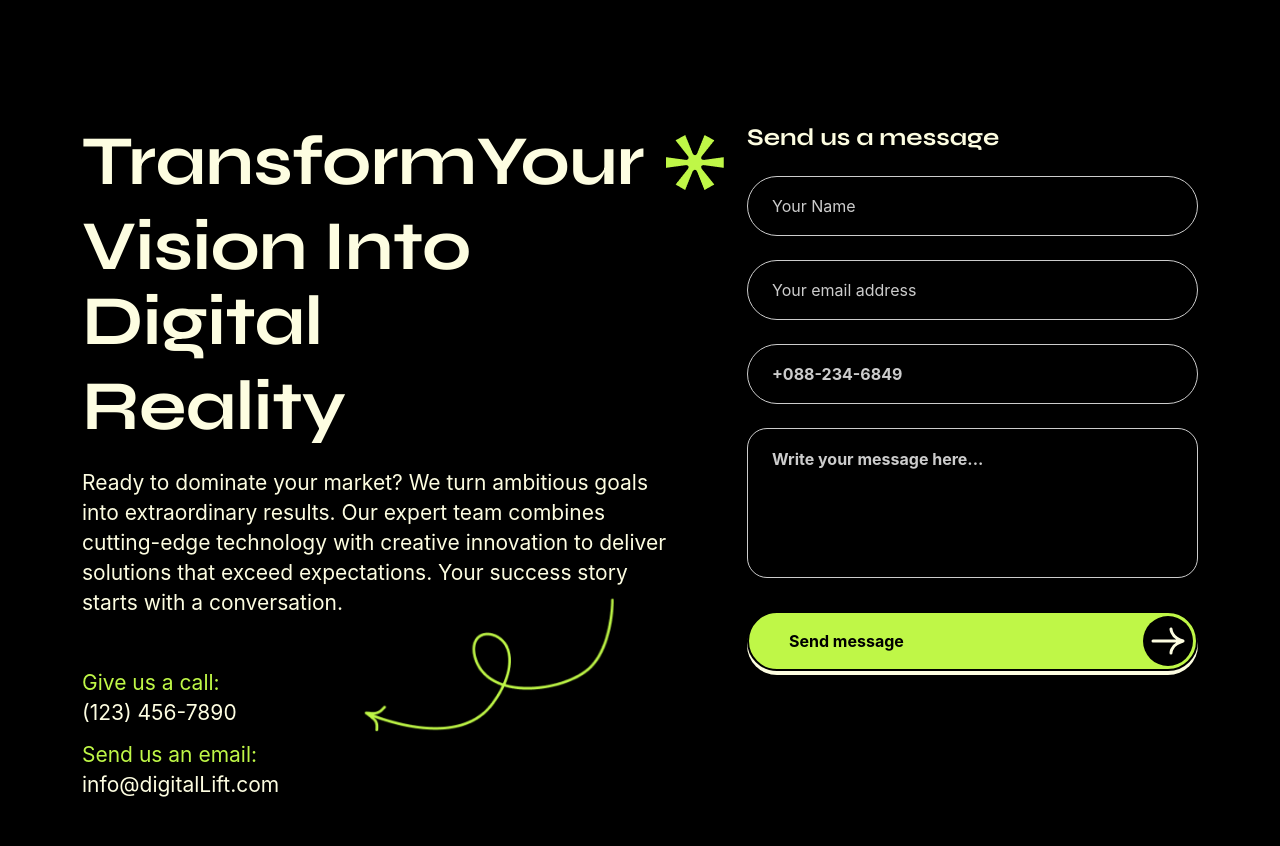
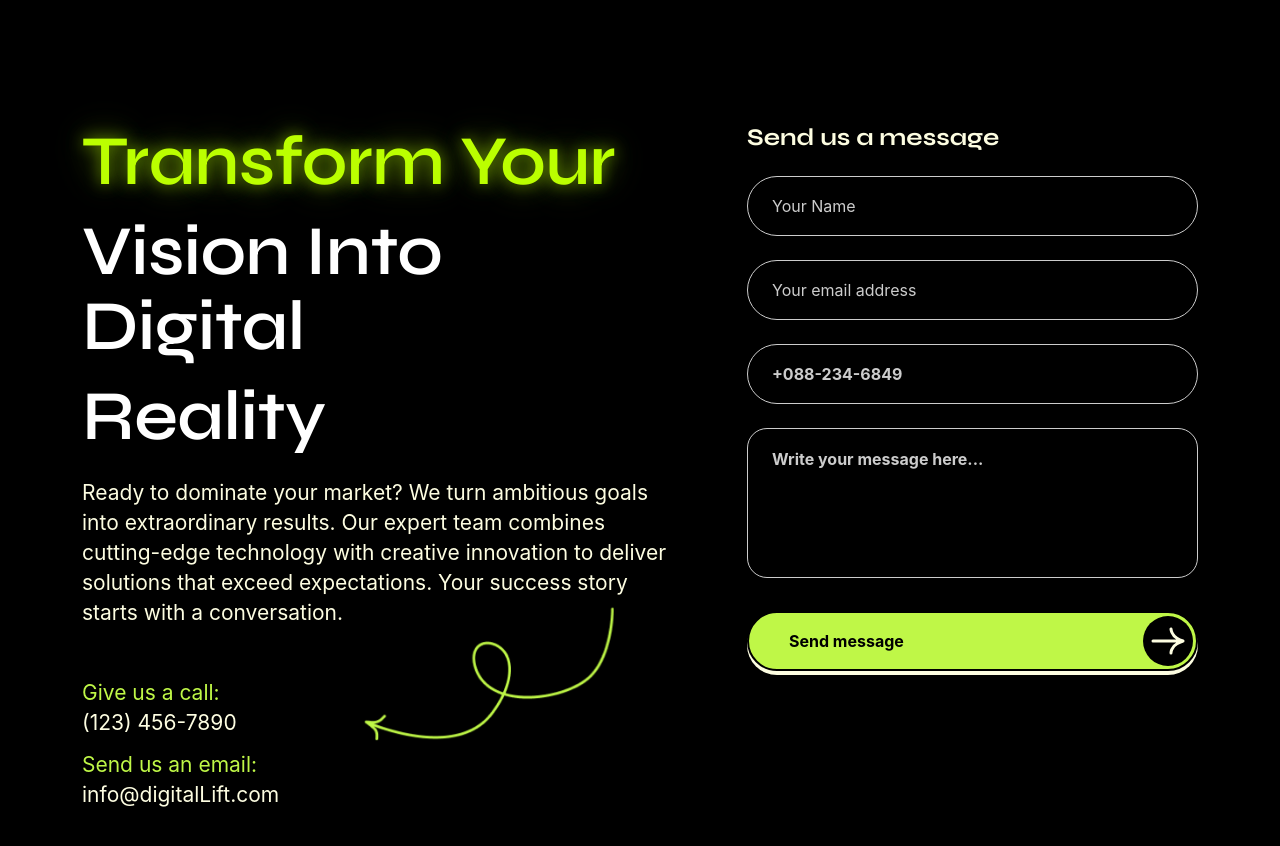
Before and after one commit to dekelohad/digtal-lift, a React (Vite) app: page /pricing in a window 1280 px wide. Shown: the part 4320-5166 px from the top of the page. Built offline with nearby package versions, Linux system fonts and the light colour scheme; a web font is replaced by a local one.

Commit message:
prefect animation

```diff
--- a/src/components/home-one/footer/FooterContent.jsx
+++ b/src/components/home-one/footer/FooterContent.jsx
@@ -1,24 +1,52 @@
 import Shape1Img from "../../../assets/images/v1/shape1.png";
-import Star2Img from "../../../assets/images/v1/star2.png";
+
 function FooterContent() {
 	return (
 		<div className="aximo-default-content light position-relative">
 			<h2>
-				<div style={{ display: "flex", flexDirection: "column", gap: "10px" }}>
-					<div style={{ display: "flex", alignItems: "center" }}>
-						<span className="aximo-title-animation">
-							TransformYour
-							<span className="aximo-title-icon" style={{ marginLeft: "10px" }}>
-								<img src={Star2Img} alt="Star2Img" />
-							</span>
-						</span>
-					</div>
-					<div>Vision Into Digital</div>
-					<div>Reality</div>
+				<div style={{ display: "flex", flexDirection: "column", gap: "15px" }}>
+					<div className="text-row first">Transform Your</div>
+					<div className="text-row second">Vision Into Digital</div>
+					<div className="text-row third">Reality</div>
 				</div>
 			</h2>
+			<style jsx>{`
+				@keyframes glow {
+					0%, 33% {
+						color: #BBFF00;
+						text-shadow: 0 0 15px rgba(187, 255, 0, 0.5),
+									0 0 30px rgba(187, 255, 0, 0.3),
+									0 0 45px rgba(187, 255, 0, 0.2);
+					}
+					34%, 100% {
+						color: #fff;
+						text-shadow: none;
+					}
+				}
+
+				.text-row {
+					font-size: 1em;
+					font-weight: 600;
+					color: #fff;
+					opacity: 1;
+				}
+
+				.first {
+					animation: glow 3s steps(1) infinite;
+				}
+
+				.second {
+					animation: glow 3s steps(1) infinite;
+					animation-delay: -2s;
+				}
+
+				.third {
+					animation: glow 3s steps(1) infinite;
+					animation-delay: -1s;
+				}
+			`}</style>
 			<p>
-			Ready to dominate your market? We turn ambitious goals into extraordinary results. Our expert team combines
+				Ready to dominate your market? We turn ambitious goals into extraordinary results. Our expert team combines
 				cutting-edge technology with creative innovation to deliver solutions that exceed expectations. Your success story
 				starts with a conversation.
 			</p>
@@ -35,7 +63,7 @@ function FooterContent() {
 					<ul>
 						<li>Send us an email:</li>
 						<li>
-						<a href="mailto:info@digitalLift.com" target="_blank" rel="noopener noreferrer">info@digitalLift.com</a>
+							<a href="mailto:info@digitalLift.com" target="_blank" rel="noopener noreferrer">info@digitalLift.com</a>
 						</li>
 					</ul>
 				</div>
```
